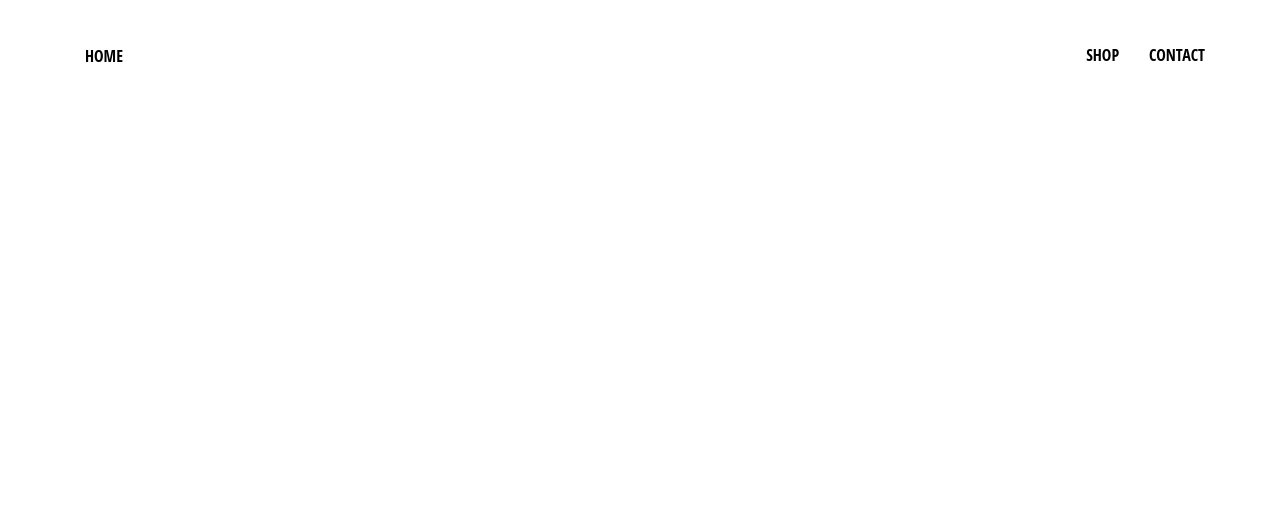
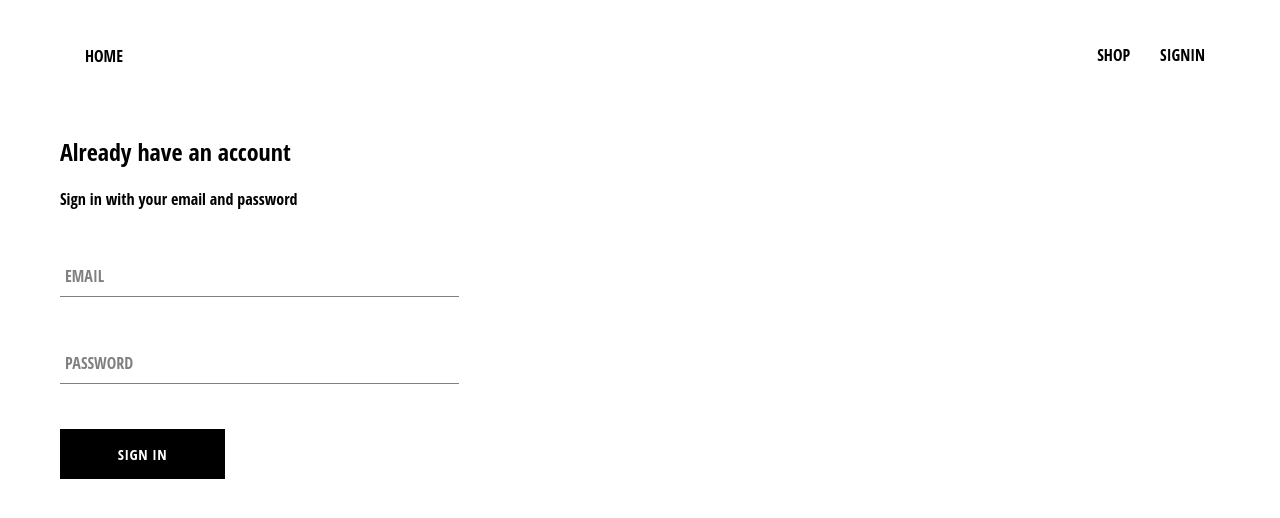
Before and after one commit to mkrndmb/e-comm, a React (Create React App) app: page /signin in a window 1280 px wide. Shown: the top 518 px of the page. Built offline with nearby package versions, Linux system fonts and the light colour scheme.

Commit message:
added signin

```diff
--- a/src/App.js
+++ b/src/App.js
@@ -4,6 +4,7 @@
 import {Route, Switch} from 'react-router-dom'
 import ShopPage from './pages/shop/ShopPage';
 import Header from './components/header/Header';
+import SignInAndSignUpPage from './pages/signInsignup/SignInSignUp';
 
 
 function App() {
@@ -13,6 +14,7 @@
       <Switch>
       <Route exact path='/' component={HomePage}/>
       <Route exact path='/shop' component={ShopPage}/>
+      <Route exact path='/signin' component={SignInAndSignUpPage}/>
       </Switch>
       </div>
   );
--- /dev/null
+++ b/src/components/custom-button/CustomButton.js
@@ -0,0 +1,13 @@
+import React from 'react'
+
+import './custom-button.css'
+
+const CustomButton = ({children,...otherProps}) =>{
+    return(
+        <button className='custom-button' {...otherProps}>
+            {children}
+        </button>
+    )
+}
+
+export default CustomButton
--- /dev/null
+++ b/src/components/custom-button/custom-button.css
@@ -0,0 +1,21 @@
+.custom-button {
+    min-width: 165px;
+    width: auto;
+    height: 50px;
+    letter-spacing: 0.5px;
+    line-height: 50px;
+    padding: 0 35px 0 35px;
+    font-size: 15px;
+    background-color: black;
+    color: white;
+    text-transform: uppercase;
+    font-family: 'Open Sans Condensed';
+    font-weight: bolder;
+    border: none;
+    cursor: pointer;
+    }
+    .custom-button:hover {
+      background-color: white;
+      color: black;
+      border: 1px solid black;
+    }
--- /dev/null
+++ b/src/components/custom-input/CustomInput.js
@@ -0,0 +1,14 @@
+import React from 'react'
+
+import './custom-input.css'
+
+const CustomInput = ({handleChange,label,...otherProps}) =>{
+    return(
+        <div className='group'>
+        <input className='form-input' onChange={handleChange} {...otherProps}/>
+        {label ? (<label className={`${otherProps.value.length ? 'shrink' : ''} form-input-label`}>{label}</label>) : null }
+        </div>
+    )
+}
+
+export default CustomInput
--- /dev/null
+++ b/src/components/custom-input/custom-input.css
@@ -0,0 +1,57 @@
+:root{
+    --sub-color: grey;
+--main-color: black;
+
+}
+
+.group {
+  position: relative;
+  margin: 45px 0;
+}
+  .form-input {
+    background: none;
+    background-color: white;
+    color: var(--sub-color);
+    font-size: 18px;
+    padding: 10px 10px 10px 5px;
+    display: block;
+    width: 100%;
+    border: none;
+    border-radius: 0;
+    border-bottom: 1px solid var(--sub-color);
+    margin: 25px 0;
+  }
+  .form-input:focus {
+      outline: none;
+    }
+
+    .form-input:focus ~ .form-input-label {
+        top: -14px;
+        font-size: 12px;
+        color: var(--main-color);
+
+    }
+
+
+  input[type='password'] {
+    letter-spacing: 0.3em;
+  }
+
+  .form-input-label {
+    color: var(--sub-color);
+    font-size: 16px;
+    font-weight: normal;
+    position: absolute;
+    pointer-events: none;
+    left: 5px;
+    top: 10px;
+    transition: 300ms ease all;
+
+  }
+
+
+  .shrink {
+        top: -14px;
+        font-size: 12px;
+        color: var(--main-color);
+  }
--- a/src/components/header/Header.js
+++ b/src/components/header/Header.js
@@ -13,8 +13,8 @@
         <Link className='option' to='/shop'>
           SHOP
         </Link>
-        <Link className='option' to='/shop'>
-          CONTACT
+        <Link className='option' to='/signin'>
+          SIGNIN
         </Link>
       </div>
     </div>
--- /dev/null
+++ b/src/components/sign-in/SignIn.js
@@ -0,0 +1,75 @@
+import React from 'react'
+import CustomButton from '../custom-button/CustomButton'
+import CustomInput from '../custom-input/CustomInput'
+import './sign-in.css'
+
+
+class SignIn extends React.Component{
+    constructor(props){
+        super(props)
+
+        this.state={
+            email:'',
+            password:''
+        }
+    }
+
+    handleSubmit = e =>{
+        e.preventDefault()
+        this.setState({ email: '', password: '' });
+    }
+
+    handleChange = e =>{
+        const {name,value} = e.target
+        this.setState({
+            [name]:value
+        })
+    }
+    render(){
+        return(
+            <div className='sign-in'>
+                <h2>Already have an account</h2>
+                <span>Sign in with your email and password</span>
+                <form onSubmit={this.handleSubmit}>
+
+                    {/* <input
+                    name='email'
+                    type='email'
+                    value={this.state.email}
+                    onChange={this.handleChange}
+                    required/> */}
+
+                    <CustomInput
+                    name='email'
+                    type='email'
+                    label='EMAIL'
+                    value={this.state.email}
+                    handleChange={this.handleChange}
+                    required />
+
+                    {/* <input
+                    name='password'
+                    type='password'
+                    value={this.state.password}
+                    onChange={this.handleChange}
+                    required/> */}
+
+                    <CustomInput
+                    name='password'
+                    type='password'
+                    label='PASSWORD'
+                    value={this.state.password}
+                    handleChange={this.handleChange}
+                    required />
+
+                    {/* <input type='submit' value='Sign in'/> */}
+
+                    <CustomButton type='submit'>Sign In</CustomButton>
+
+                </form>
+            </div>
+        )
+    }
+}
+
+export default SignIn
--- /dev/null
+++ b/src/components/sign-in/sign-in.css
@@ -0,0 +1,5 @@
+.sign-in {
+    width: 30vw;
+    display: flex;
+    flex-direction: column;
+  }
--- /dev/null
+++ b/src/pages/signInsignup/SignInSignUp.js
@@ -0,0 +1,12 @@
+import React from 'react';
+import SignIn from '../../components/sign-in/SignIn';
+
+import './sign-in-sign-up.css';
+
+const SignInAndSignUpPage = () => (
+  <div className='sign-in-and-sign-up'>
+    <SignIn />
+  </div>
+);
+
+export default SignInAndSignUpPage;
```
Also changed, not shown: src/pages/signInsignup/sign-in-sign-up.css (added).
